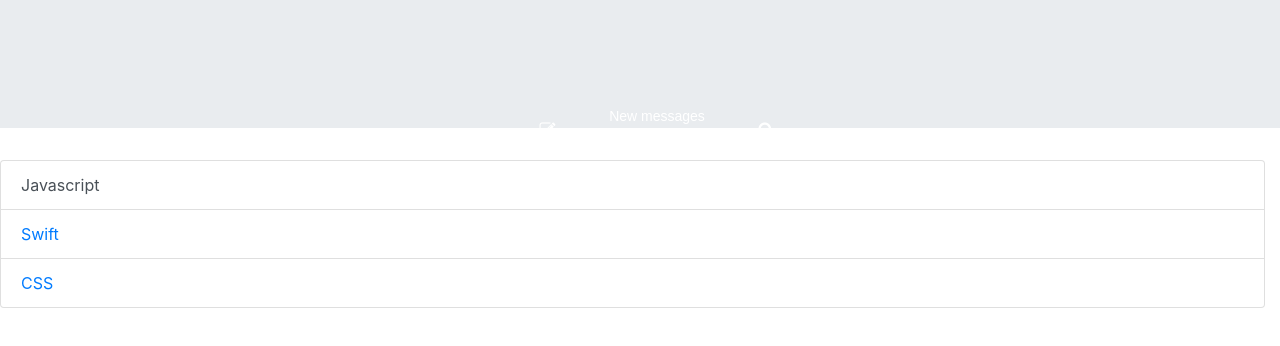
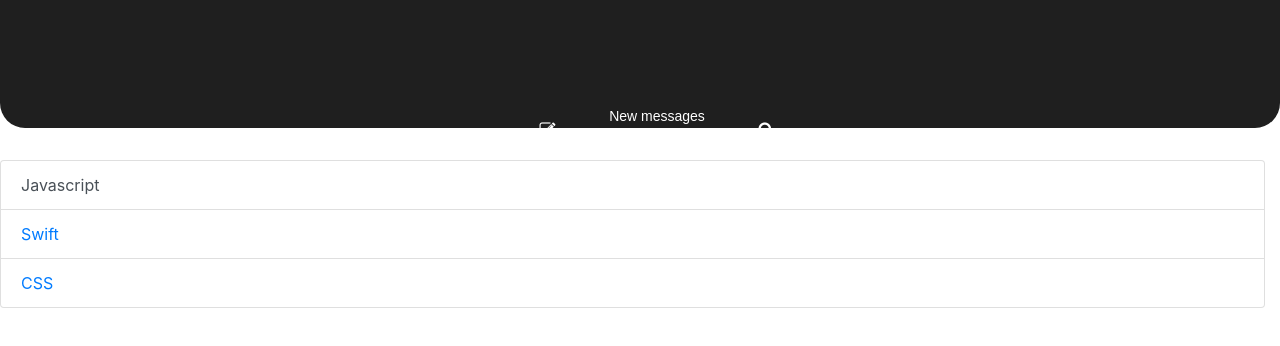
Before and after one commit to SleepyBear1/periode-4-jaar-2-js, a website: page public/index.html in a window 1280 px wide. Drawn offline with nearby package versions, Linux system fonts and the light colour scheme.

Commit message:
Update index.html

```diff
--- a/public/index.html
+++ b/public/index.html
@@ -8,7 +8,7 @@
     <link rel="stylesheet" href="https://cdnjs.cloudflare.com/ajax/libs/font-awesome/4.7.0/css/font-awesome.min.css">
     <style>
     body {margin: 0; padding: 0;}
-    .header { background-color: #1F1F1F; width: 100%; height: 109px; border-bottom-left-radius: 25px; border-bottom-right-radius: 25px;}
+    #header { background-color: #1F1F1F; width: 100%; height: 109px; border-bottom-left-radius: 25px; border-bottom-right-radius: 25px;}
     ul {  list-style-type: none; margin: 0;  padding: 0; overflow: hidden; }
     ul li {float: left; color: white; font-family: Arial, Helvetica, sans-serif;}
     .edit {margin-left: 40.94%; margin-top: 54px;}
```
